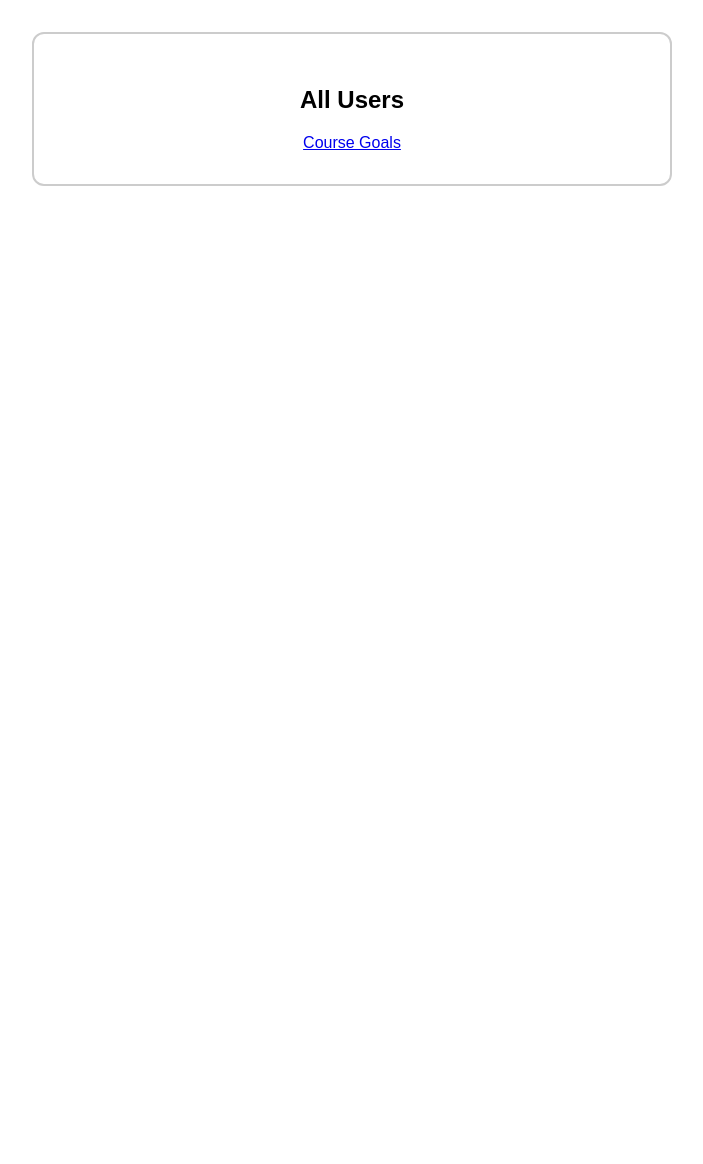
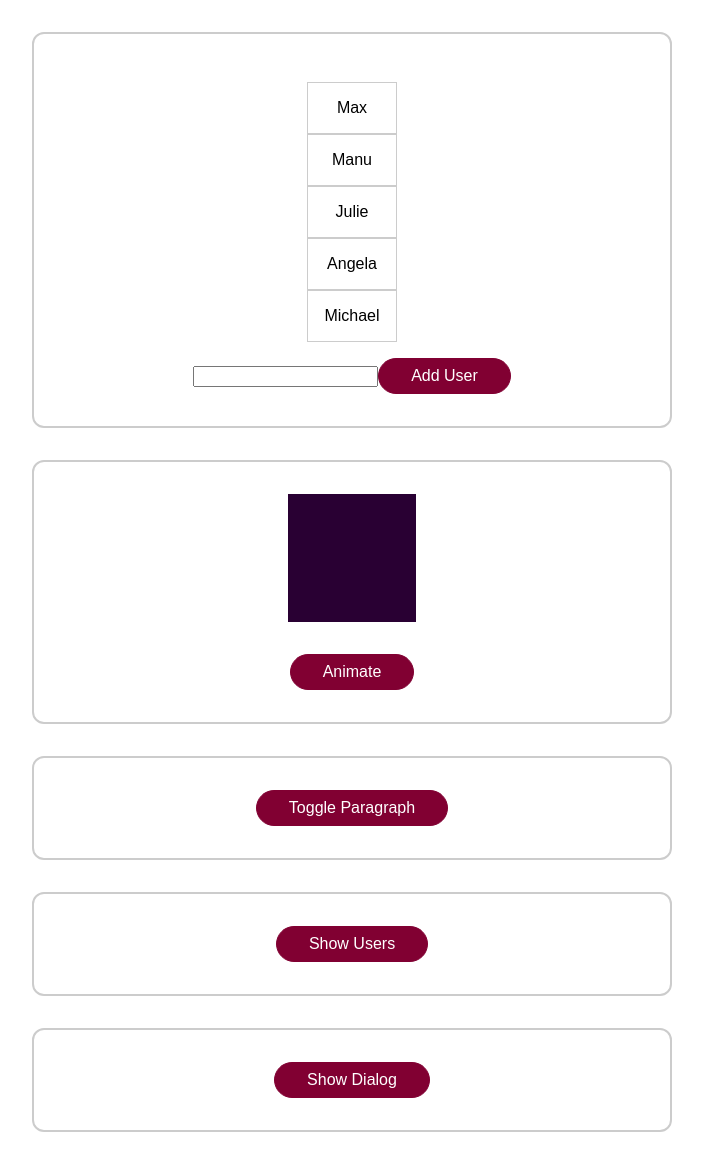
Before and after one commit to ritikargusoft/vue-animation, a Vue app: page / in a window 1280 px wide. Shown: the whole page, without its empty margins (288-991 px from the left). Before the commit the page ends 800 px from the top, so only its background shows below. Built offline with nearby package versions, Linux system fonts and the light colour scheme; the HTML template or start-up script is replaced by a standard one.

Commit message:
original animation

```diff
--- a/src/App.vue
+++ b/src/App.vue
@@ -1,13 +1,49 @@
 <template>
-  <router-view v-slot="slotProps">
+  <div class="container">
+    <users-list></users-list>
+  </div>
+  <div class="container">
+    <div class="block" :class="{animate: animatedBlock}"></div>
+    <button @click="animateBlock">Animate</button>
+  </div>
+  <div class="container">
+    <transition
+      :css="false"
+      @before-enter="beforeEnter"
+      @enter="enter"
+      @after-enter="afterEnter"
+      @before-leave="beforeLeave"
+      @leave="leave"
+      @after-leave="afterLeave"
+      @enter-cancelled="enterCancelled"
+      @leave-cancelled="leaveCancelled"
+    >
+      <p v-if="paraIsVisible">This is only sometimes visible...</p>
+    </transition>
+    <button @click="toggleParagraph">Toggle Paragraph</button>
+  </div>
+  <div class="container">
     <transition name="fade-button" mode="out-in">
-      <component :is="slotProps.Component"></component>
+      <button @click="showUsers" v-if="!usersAreVisible">Show Users</button>
+      <button @click="hideUsers" v-else>Hide Users</button>
     </transition>
-  </router-view>
+  </div>
+  <base-modal @close="hideDialog" :open="dialogIsVisible">
+    <p>This is a test dialog!</p>
+    <button @click="hideDialog">Close it!</button>
+  </base-modal>
+  <div class="container">
+    <button @click="showDialog">Show Dialog</button>
+  </div>
 </template>
 
 <script>
+import UsersList from './components/UsersList.vue';
+
 export default {
+  components: {
+    UsersList,
+  },
   data() {
     return {
       animatedBlock: false,
@@ -158,18 +194,6 @@ button:active {
   opacity: 1;
 }
 
-.route-enter-from {
-}
-.route-enter-active {
-  animation: slide-scale 0.4s ease-out;
-}
-.route-enter-to {
-}
-
-.route-leave-active {
-  animation: slide-scale 0.4s ease-in;
-}
-
 @keyframes slide-scale {
   0% {
     transform: translateX(0) scale(1);
--- a/src/main.js
+++ b/src/main.js
@@ -1,25 +1,10 @@
 import { createApp } from 'vue';
-import { createRouter, createWebHistory } from 'vue-router';
 
 import App from './App.vue';
 import BaseModal from './components/BaseModal.vue';
-import AllUsers from './pages/AllUsers.vue';
-import CourseGoals from './pages/CourseGoals.vue';
-
-const router = createRouter({
-  history: createWebHistory(),
-  routes: [
-    { path: '/', component: AllUsers },
-    { path: '/goals', component: CourseGoals }
-  ]
-});
 
 const app = createApp(App);
 
 app.component('base-modal', BaseModal);
 
-app.use(router);
-
-router.isReady().then(function() {
-  app.mount('#app');
-});
+app.mount('#app');
--- a/src/pages/AllUsers.vue
+++ /dev/null
@@ -1,6 +0,0 @@
-<template>
-  <div class="container">
-    <h2>All Users</h2>
-    <router-link to="/goals">Course Goals</router-link>
-  </div>
-</template>
--- a/src/pages/CourseGoals.vue
+++ /dev/null
@@ -1,6 +0,0 @@
-<template>
-  <div class="container">
-    <h2>Course Goals</h2>
-    <router-link to="/">All Users</router-link>
-  </div>
-</template>
```
